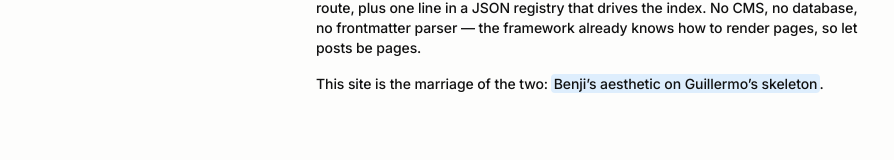
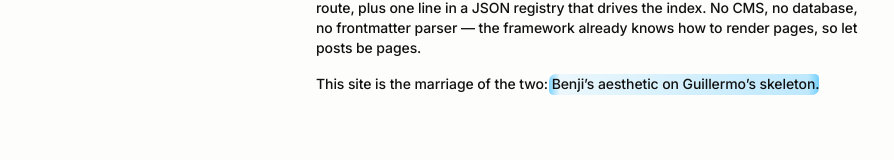
Before and after one commit to blsage/blog, a Next.js app: page /building-this-blog in a window 1280 px wide. Shown: the part 588-748 px from the top of the page, without its empty margins (49-943 px from the left). Built offline with nearby package versions, Linux system fonts and the light colour scheme.

Commit message:
Replace flat highlights with realistic ink-stroke Highlight component

```diff
--- a/app/(articles)/building-this-blog/page.mdx
+++ b/app/(articles)/building-this-blog/page.mdx
@@ -1,4 +1,5 @@
 import { Counter } from "./counter";
+import { Highlight } from "@/app/components/highlight";
 
 export const metadata = {
   title: "Building this blog",
@@ -18,7 +19,7 @@ The look comes from [Benji Taylor’s site](https://benji.org). His pages are qu
 
 The architecture comes from [Guillermo Rauch’s blog](https://github.com/rauchg/blog). His insight is that a blog doesn’t need a content layer at all: every post is just an MDX file that *is* its own route, plus one line in a JSON registry that drives the index. No CMS, no database, no frontmatter parser — the framework already knows how to render pages, so let posts be pages.
 
-This site is the marriage of the two: <mark data-marker="blue">Benji’s aesthetic on Guillermo’s skeleton</mark>.
+This site is the marriage of the two: <Highlight>Benji’s aesthetic on Guillermo’s skeleton</Highlight>.
 
 ## How it works
 
@@ -45,7 +46,7 @@ That’s the part I care about most.[^1] A post about a gesture can contain the
 
 ## The elements
 
-Everything a post might need is styled and ready, in plain markdown or plain HTML. *Emphasis* sets in Newsreader italic, **strong** stays Inter, and inline `code` gets a quiet tint. Text can be <mark>marked</mark> like a highlighter or <mark data-marker="blue">highlighted</mark> like a selection, and UI labels like <kbd>Continue</kbd> wear capsule outlines.
+Everything a post might need is styled and ready, in plain markdown or plain HTML. *Emphasis* sets in Newsreader italic, **strong** stays Inter, and inline `code` gets a quiet tint. Text can be <mark>marked</mark> like a highlighter, or run over with <Highlight>blue</Highlight> or <Highlight color="pink">pink</Highlight> ink that pools at the edges of the stroke. UI labels like <kbd>Continue</kbd> wear capsule outlines.
 
 > Blockquotes speak in an italic voice, with a hairline bar to the left.
 
--- /dev/null
+++ b/app/components/highlight.tsx
@@ -0,0 +1,60 @@
+const COLORS: Record<string, string> = {
+  blue: "rgb(0, 170, 255)",
+  pink: "rgb(255, 0, 170)",
+  yellow: "rgb(255, 220, 0)",
+  green: "rgb(0, 200, 120)",
+};
+
+function createRandom(seedText: string) {
+  let seed = 7;
+  for (const ch of seedText) seed = (seed * 31 + ch.charCodeAt(0)) % 233280;
+  return () => {
+    seed = (seed * 9301 + 49297) % 233280;
+    return seed / 233280;
+  };
+}
+
+function textOf(children: React.ReactNode): string {
+  if (typeof children === "string") return children;
+  if (Array.isArray(children)) return children.map(textOf).join("");
+  return "node";
+}
+
+export function Highlight({
+  color = "blue",
+  children,
+}: {
+  color?: string;
+  children: React.ReactNode;
+}) {
+  const ink = COLORS[color] ?? color;
+  const random = createRandom(textOf(children) + ink);
+  const pad = () => `${(0.1 + random() * 0.24).toFixed(4)}em`;
+  const top = pad();
+  const right = pad();
+  const bottom = pad();
+  const left = pad();
+  const angle = (86 + random() * 6).toFixed(3);
+  const edgeIn = Math.round(25 + random() * 30);
+  const edgeOut = Math.round(25 + random() * 30);
+  const midIn = Math.round(85 + random() * 10);
+  const midOut = Math.round(65 + random() * 10);
+
+  return (
+    <mark
+      data-marker="true"
+      style={{
+        display: "inline",
+        margin: `-${top} -${right} -${bottom} -${left}`,
+        padding: `${top} ${right} ${bottom} ${left}`,
+        borderRadius: "0.5em 0.3em",
+        background: "transparent",
+        backgroundImage: `linear-gradient(${angle}deg, color-mix(in srgb, ${ink}, transparent ${edgeIn}%), color-mix(in srgb, ${ink}, transparent ${midIn}%) 4%, color-mix(in srgb, ${ink}, transparent ${midOut}%) 96%, color-mix(in srgb, ${ink}, transparent ${edgeOut}%))`,
+        boxDecorationBreak: "clone",
+        WebkitBoxDecorationBreak: "clone",
+      }}
+    >
+      {children}
+    </mark>
+  );
+}
--- a/app/globals.css
+++ b/app/globals.css
@@ -404,15 +404,6 @@ a {
   position: absolute;
   inset: 55% 0 0;
   background: #fef9c0;
-}
-
-.article mark[data-marker="blue"] {
-  background: rgba(62, 159, 255, 0.16);
-  border-radius: 0.25rem;
-  padding: 0.1em 0.2em;
-  margin: -0.1em -0.05em;
-  -webkit-box-decoration-break: clone;
-  box-decoration-break: clone;
 }
 
 .article dl {
```
Also changed, not shown: 1 other file (tests, documents, lock files or other folders).
